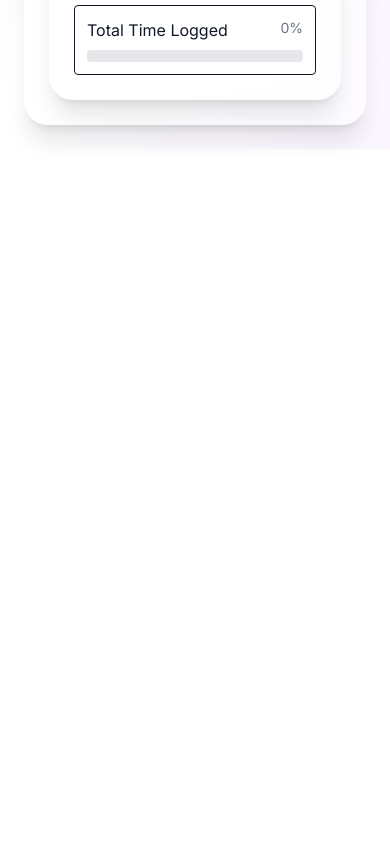
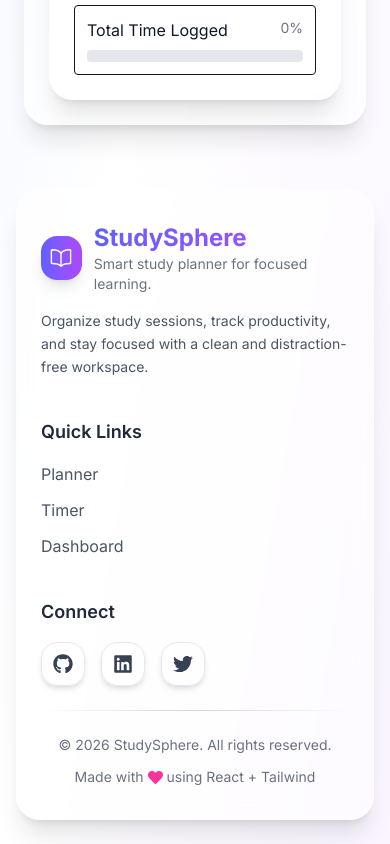
Before and after one commit to shivanginigupta573-dev/Study-Sphere, a React (Vite) app: page /dashboard in a window 390 px wide. Shown: the part 1383-2227 px from the top of the page. Before the commit the page ends 1532 px from the top, so only its background shows below. Built offline with nearby package versions, Linux system fonts and the light colour scheme.

Commit message:
Responsive footer added

```diff
--- a/package.json
+++ b/package.json
@@ -13,10 +13,12 @@
     "@tailwindcss/vite": "^4.1.17",
     "chart.js": "^4.5.1",
     "date-fns": "^4.1.0",
+    "lucide-react": "^1.16.0",
     "react": "^19.2.0",
     "react-calendar-heatmap": "^1.10.0",
     "react-chartjs-2": "^5.3.1",
     "react-dom": "^19.2.0",
+    "react-icons": "^5.6.0",
     "react-router-dom": "^7.10.1",
     "sonner": "^2.0.7",
     "tailwindcss": "^4.1.17"
--- a/src/App.jsx
+++ b/src/App.jsx
@@ -4,6 +4,7 @@ import Planner from "./pages/Planner";
 import Dashboard from "./pages/Dashboard";
 import Timer from "./pages/Timer";
 import Sidebar from "./Components/Sidebar";
+import Footer from "./Components/Footer";
 
 function App() {
   return (
@@ -19,7 +20,9 @@ function App() {
             </Routes>
           </div>
         </main>
+
       </div>
+      <Footer/>
     </div>
   );
 }
--- /dev/null
+++ b/src/Components/Footer.jsx
@@ -0,0 +1,112 @@
+// src/Components/Footer.jsx
+import { FaGithub, FaLinkedin, FaTwitter, FaHeart } from "react-icons/fa";
+
+import { IoBookOutline } from "react-icons/io5";
+
+const Footer = () => {
+  return (
+    <footer className="w-full mt-10 px-4 sm:px-6 pb-6">
+      <div className="max-w-6xl mx-auto">
+        <div className="glass rounded-3xl px-6 py-8 md:px-10 md:py-10 border border-white/20 dark:border-white/10 shadow-xl">
+          <div className="flex flex-col md:flex-row items-start md:items-center justify-between gap-10">
+            <div className="max-w-sm">
+              <div className="flex items-center gap-3">
+                <div className="h-11 w-11 rounded-2xl bg-gradient-to-r from-indigo-500 to-purple-500 flex items-center justify-center shadow-lg">
+                  <IoBookOutline className="text-white" size={22} />
+                </div>
+
+                <div>
+                  <h2 className="text-2xl font-bold bg-gradient-to-r from-indigo-500 to-purple-500 bg-clip-text text-transparent">
+                    StudySphere
+                  </h2>
+
+                  <p className="text-sm text-gray-500 dark:text-gray-400">
+                    Smart study planner for focused learning.
+                  </p>
+                </div>
+              </div>
+
+              <p className="mt-4 text-sm leading-relaxed text-gray-600 dark:text-gray-400">
+                Organize study sessions, track productivity, and stay focused
+                with a clean and distraction-free workspace.
+              </p>
+            </div>
+            <div>
+              <h3 className="font-semibold text-lg mb-4 text-gray-800 dark:text-gray-200">
+                Quick Links
+              </h3>
+
+              <ul className="space-y-3">
+                {[
+                  { name: "Planner", href: "/" },
+                  { name: "Timer", href: "/timer" },
+                  { name: "Dashboard", href: "/dashboard" },
+                ].map((link) => (
+                  <li key={link.name}>
+                    <a
+                      href={link.href}
+                      className="text-gray-600 dark:text-gray-400 hover:text-indigo-500 dark:hover:text-indigo-400 transition-all duration-300 hover:translate-x-1 inline-block"
+                    >
+                      {link.name}
+                    </a>
+                  </li>
+                ))}
+              </ul>
+            </div>
+
+            <div>
+              <h3 className="font-semibold text-lg mb-4 text-gray-800 dark:text-gray-200">
+                Connect
+              </h3>
+
+              <div className="flex items-center gap-4">
+                {[
+                  {
+                    icon: <FaGithub size={20} />,
+                    href: "https://github.com/shivanginigupta573-dev",
+                  },
+                  {
+                    icon: <FaLinkedin size={20} />,
+                    href: "https://linkedin.com",
+                  },
+                  {
+                    icon: <FaTwitter size={20} />,
+                    href: "https://twitter.com",
+                  },
+                ].map((social, index) => (
+                  <a
+                    key={index}
+                    href={social.href}
+                    target="_blank"
+                    rel="noreferrer"
+                    className="h-11 w-11 rounded-2xl bg-white/60 dark:bg-white/5 border border-gray-200 dark:border-gray-700 flex items-center justify-center text-gray-700 dark:text-gray-300 hover:bg-gradient-to-r hover:from-indigo-500 hover:to-purple-500 hover:text-white hover:scale-110 transition-all duration-300 shadow-md"
+                  >
+                    {social.icon}
+                  </a>
+                ))}
+              </div>
+            </div>
+          </div>
+
+
+          <div className="my-6 h-[1px] bg-gradient-to-r from-transparent via-gray-300 dark:via-gray-700 to-transparent" />
+
+
+          <div className="flex flex-col sm:flex-row items-center justify-between gap-3 text-sm text-gray-500 dark:text-gray-400">
+            <p>
+              © {new Date().getFullYear()} StudySphere. All rights reserved.
+            </p>
+
+            <p className="flex items-center gap-1">
+              Made with
+              <FaHeart size={15} className="text-pink-500" />
+              using React + Tailwind
+            </p>
+          </div>
+        </div>
+      </div>
+    </footer>
+  );
+};
+
+export default Footer;
```
Also changed, not shown: 1 other file (tests, documents, lock files or other folders).
